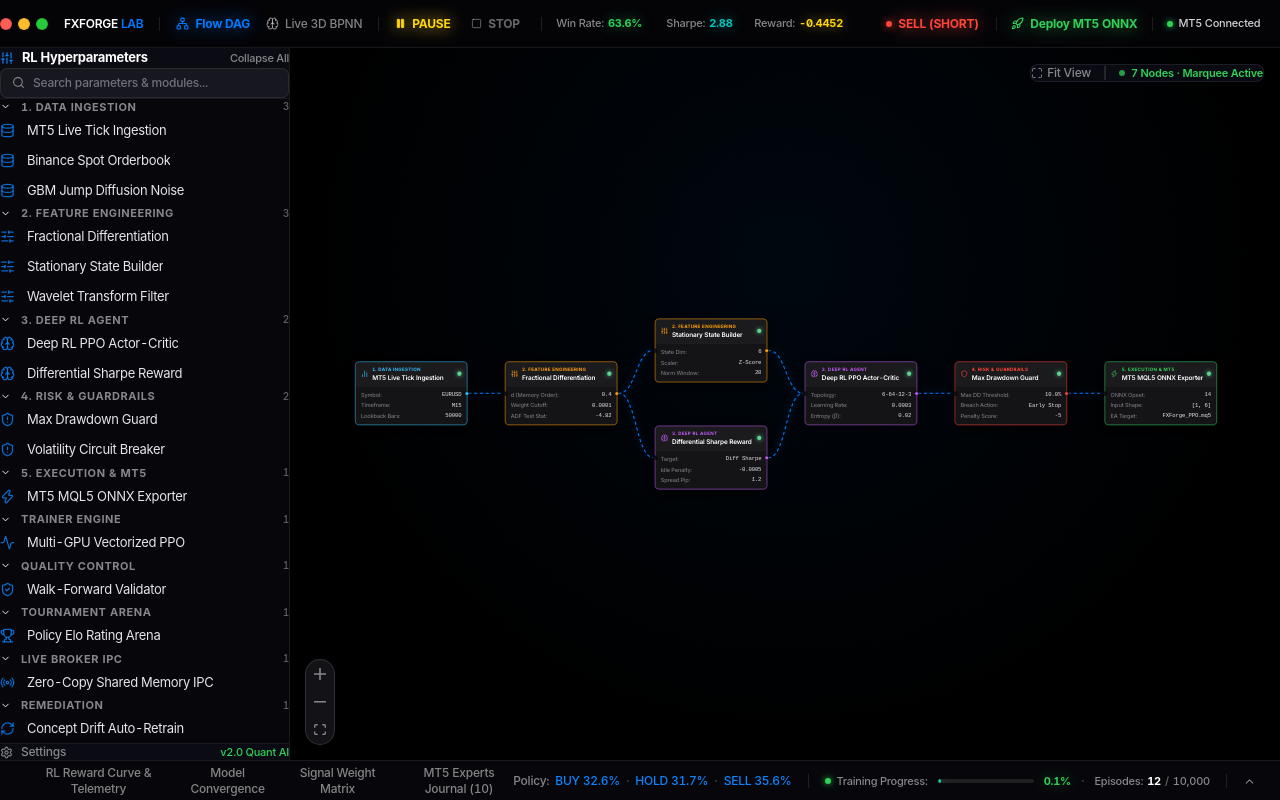
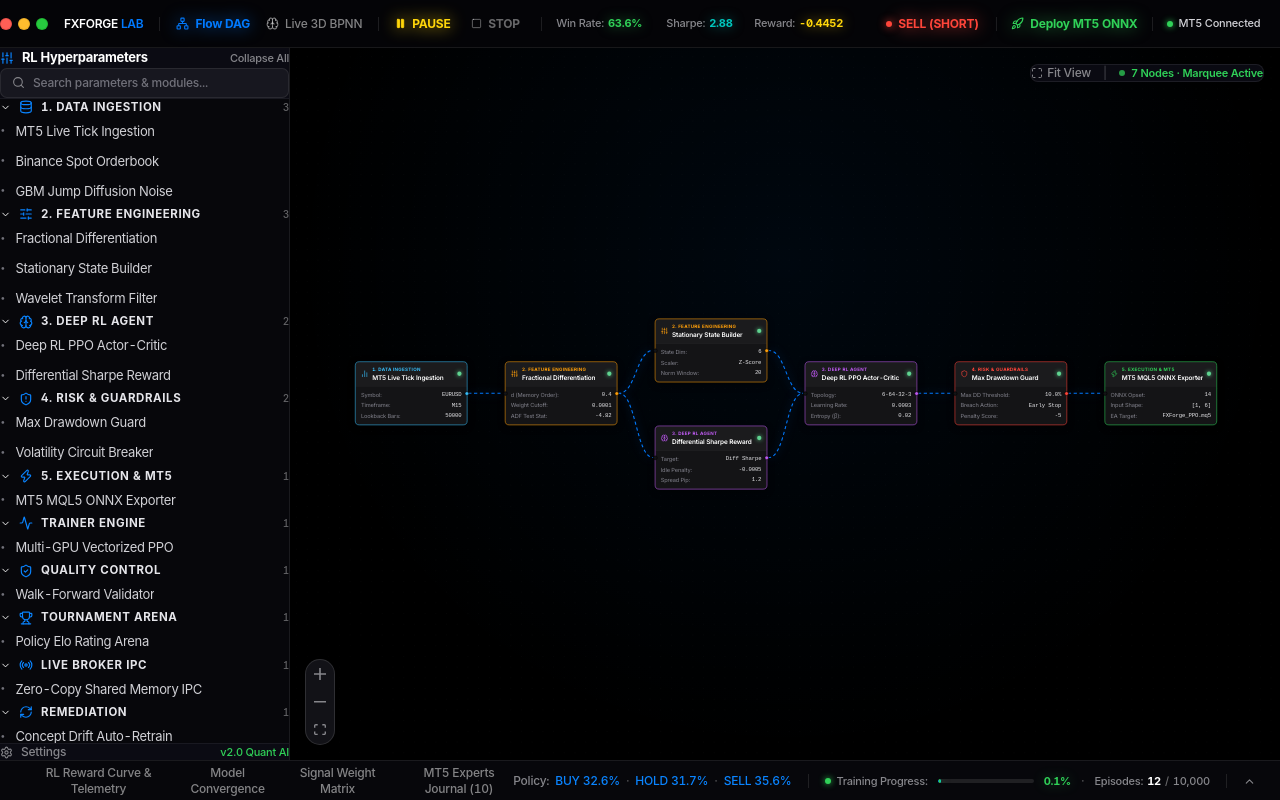
Before and after one commit to superman-owner/AI-RL-BPNN, a React (Vite) app: page / in a window 1280 px wide. Built offline with nearby package versions, Linux system fonts and the light colour scheme.

Commit message:
style(sidebar): display SF Symbol icon exclusively on group header and use crisp Mid Dot on draggable nodes

```diff
--- a/src/components/Sidebar/NodePalette.tsx
+++ b/src/components/Sidebar/NodePalette.tsx
@@ -115,12 +115,12 @@ export const NodePalette: React.FC<NodePaletteProps> = ({ onOpenSettings }) => {
 
           return (
             <div key={group.id} className="space-y-1">
-              {/*  Section Header (Clean Apple Mail Style Header) */}
+              {/*  Section Header (SF Symbol on Header) */}
               <div
                 onClick={() => toggleGroup(group.id)}
-                className="px-2 py-1 flex items-center justify-between cursor-pointer rounded-[6px] hover:bg-white/[0.04] transition-colors"
+                className="px-2 py-1.5 flex items-center justify-between cursor-pointer rounded-[6px] hover:bg-white/[0.04] transition-colors"
               >
-                <div className="flex items-center gap-2.5 min-w-0 flex-1">
+                <div className="flex items-center gap-2 min-w-0 flex-1">
                   {/* Rotating Chevron */}
                   <ChevronRight
                     size={11}
@@ -129,8 +129,14 @@ export const NodePalette: React.FC<NodePaletteProps> = ({ onOpenSettings }) => {
                     }`}
                   />
 
+                  {/* SF Symbol on Main Header */}
+                  <GroupIcon
+                    size={14}
+                    className="text-[#0a84ff] flex-shrink-0"
+                  />
+
                   {/* Section Label */}
-                  <span className="text-[11px] font-bold text-[#86868b] uppercase tracking-wider truncate">
+                  <span className="text-[11.5px] font-bold text-[#e5e5ea] uppercase tracking-wider truncate">
                     {group.label}
                   </span>
                 </div>
@@ -140,9 +146,9 @@ export const NodePalette: React.FC<NodePaletteProps> = ({ onOpenSettings }) => {
                 </span>
               </div>
 
-              {/*  Child Items (Mac Mail Native Spacing: 30px Row, 15px SF Symbol, 12px Gap) */}
+              {/*  Child Items (Mid Dot for Draggable Nodes) */}
               {isExpanded && (
-                <div className="space-y-0.5 pl-1.5">
+                <div className="space-y-0.5 pl-3.5">
                   {matchingNodes.map((node) => {
                     const isNodeHovered = hoveredNode === node.type;
 
@@ -160,17 +166,18 @@ export const NodePalette: React.FC<NodePaletteProps> = ({ onOpenSettings }) => {
                             : 'text-[#d1d1d6] hover:bg-white/[0.04]'
                         }`}
                       >
-                        {/* Left: SF Symbol Icon + Label with 12px Breathing Gap */}
-                        <div className="flex items-center gap-3 min-w-0 flex-1">
-                          <GroupIcon
-                            size={15}
-                            className={`flex-shrink-0 transition-colors ${
-                              isNodeHovered ? 'text-[#0a84ff]' : 'text-[#0a84ff]/80'
+                        {/* Left: Mid Dot (·) + Label */}
+                        <div className="flex items-center gap-2.5 min-w-0 flex-1">
+                          <span
+                            className={`text-[17px] font-bold leading-none select-none transition-colors flex-shrink-0 ${
+                              isNodeHovered ? 'text-[#0a84ff]' : 'text-[#71717a]'
                             }`}
-                          />
+                          >
+                            ·
+                          </span>
                           <span
                             className={`text-[13px] tracking-tight truncate leading-tight ${
-                              isNodeHovered ? 'font-medium text-white' : 'font-normal text-[#e5e5ea]'
+                              isNodeHovered ? 'font-medium text-white' : 'font-normal text-[#d1d1d6]'
                             }`}
                           >
                             {node.label}
@@ -179,7 +186,7 @@ export const NodePalette: React.FC<NodePaletteProps> = ({ onOpenSettings }) => {
 
                         {/* Right: Subtle Add Indicator */}
                         <Plus
-                          size={13}
+                          size={12}
                           className={`flex-shrink-0 transition-opacity ${
                             isNodeHovered ? 'opacity-100 text-white' : 'opacity-0'
                           }`}
```
